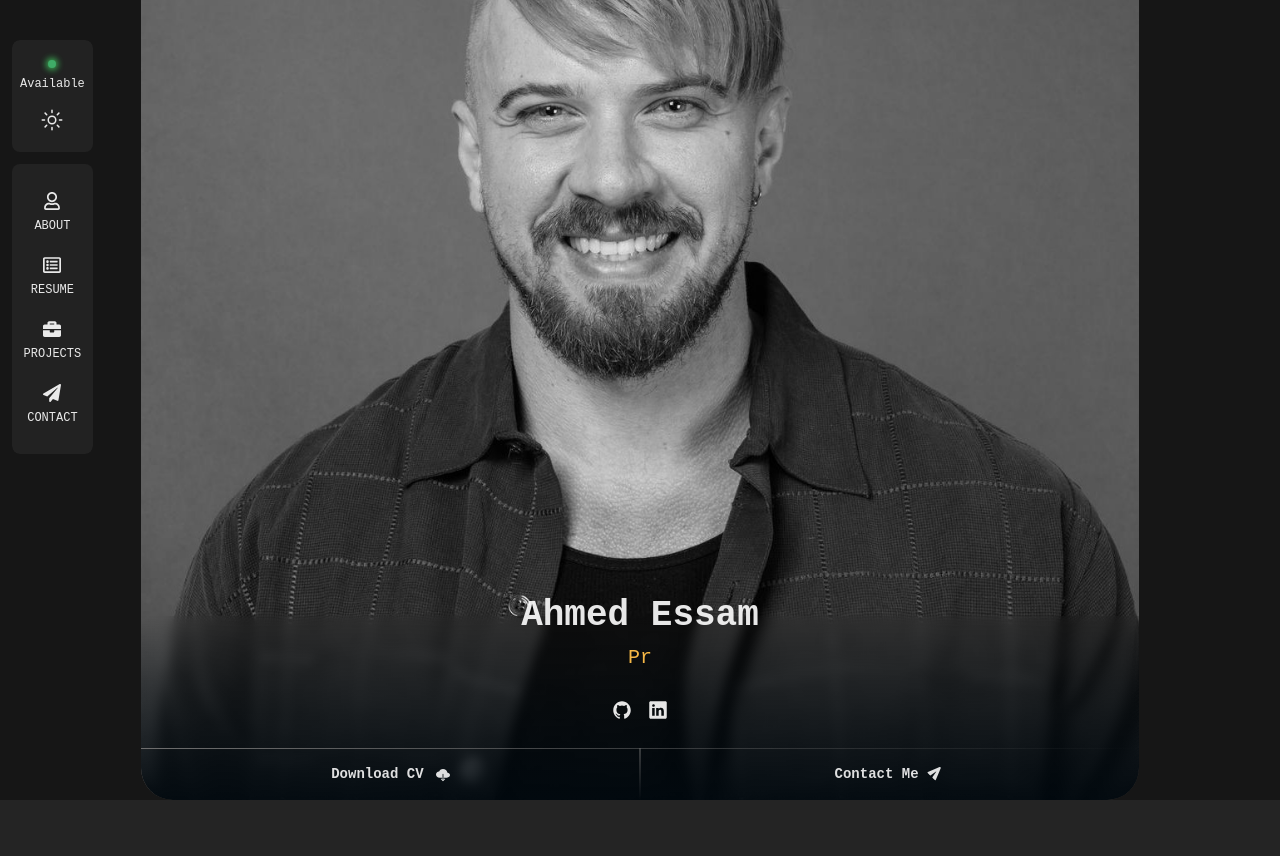
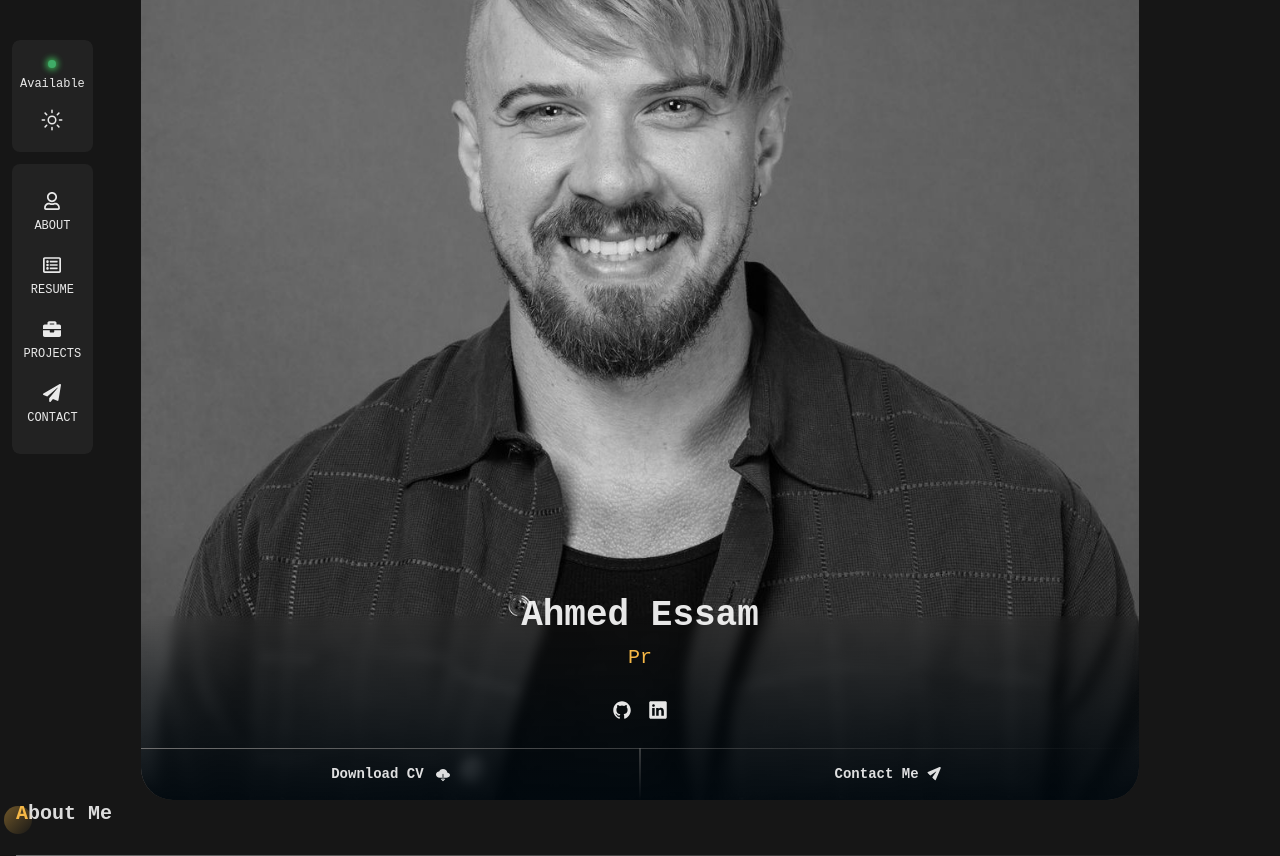
Before and after one commit to aehamdy/my-portfolio, a React (Vite) app: page / in a window 1280 px wide. Before the commit the page ends 800 px from the top, so only its background shows below. Built offline with nearby package versions, Linux system fonts and the light colour scheme; a web font is replaced by a local one.

Commit message:
style: Add custom border to SectionTitle component

```diff
--- a/src/App.jsx
+++ b/src/App.jsx
@@ -1,12 +1,14 @@
 import HeroSection from "./components/HeroSection";
 import "./App.css";
 import Header from "./components/Header";
+import SectionTitle from "./components/SectionTitle";
 
 function App() {
   return (
     <div className="container mx-auto">
       <Header />
       <HeroSection />
+      <SectionTitle title="about me" />
     </div>
   );
 }
--- a/src/components/SectionTitle.jsx
+++ b/src/components/SectionTitle.jsx
@@ -13,7 +13,7 @@ function SectionTitle({ title }) {
 
   formatTitle();
   return (
-    <h3 className="text-xl font-semibold text-dark-gray dark:text-white-85 duration-short">
+    <h3 className="relative pb-7 text-xl text-start font-semibold text-dark-gray dark:text-white-85 before:absolute before:w-full before:h-[1px] before:start-0 before:bottom-0 before:bg-custom-gradient-to-r duration-short">
       <span className="relative text-accent before:absolute before:w-7 before:h-7 before:top-1 before:-start-3 before:bg-transparent-circle before:rounded-[50%]">
         {formattedTitle.charAt(0)}
       </span>
```
